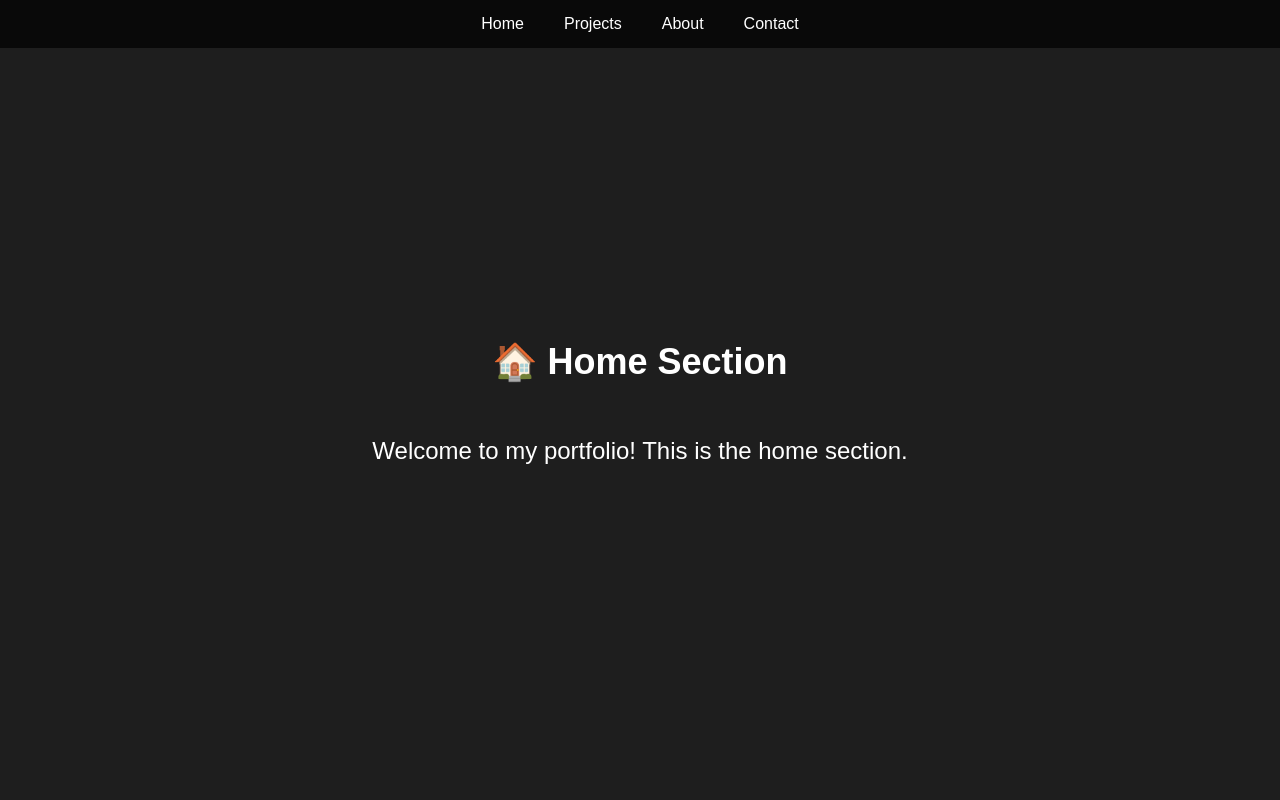
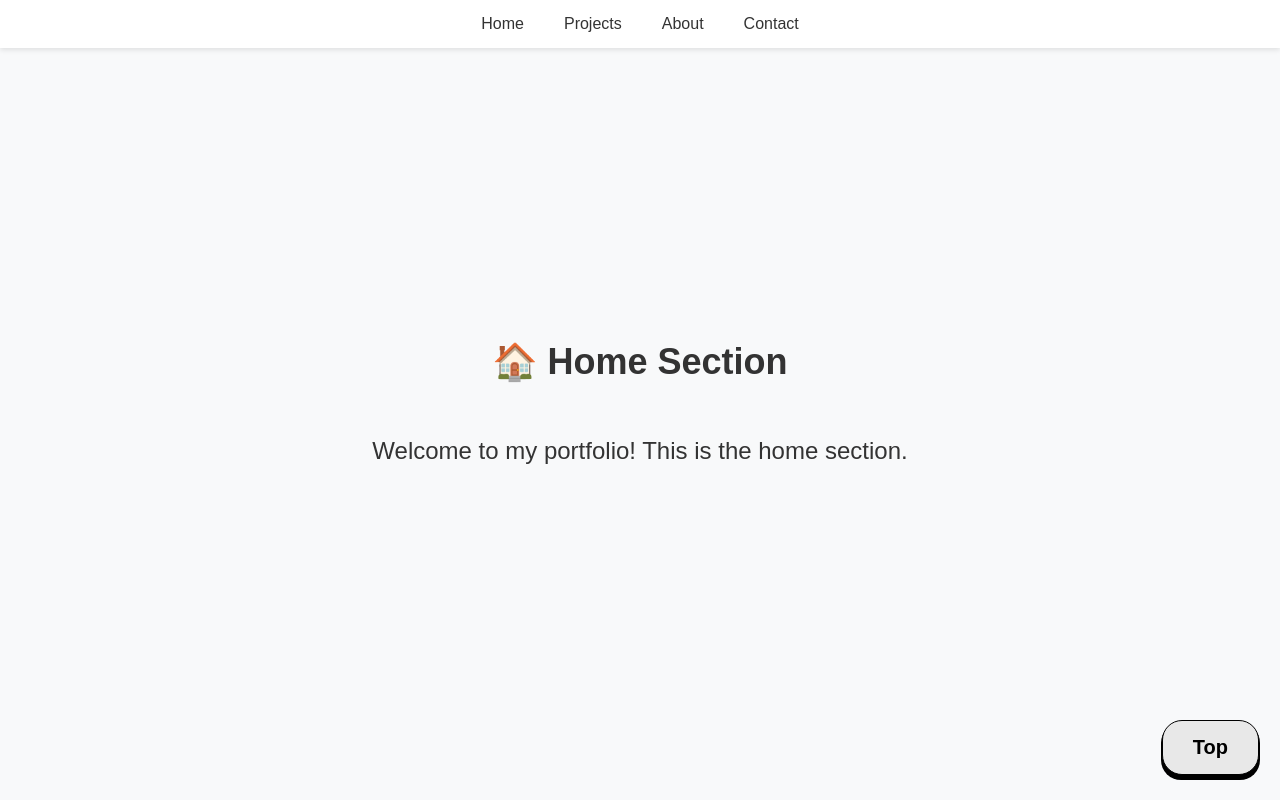
Before and after one commit to fritznastor/portfolio-website, a React (Vite) app in the folder my-portfolio/: page / in a window 1280 px wide. Shown: the top 800 px of the page. Built offline with nearby package versions, Linux system fonts and the light colour scheme.

Commit message:
added back to top button

```diff
--- a/my-portfolio/src/App.jsx
+++ b/my-portfolio/src/App.jsx
@@ -1,22 +1,21 @@
-import { Routes, Route } from "react-router-dom";
 import Navbar from "./components/Navbar";
+import Home from "./pages/Home";
+import Projects from "./pages/Projects";
+import About from "./pages/About";
+import Contact from "./pages/Contact";
 import Footer from "./components/Footer";
-import Home from "./pages/Home";
-import About from "./pages/About";
-import Projects from "./pages/Projects";
-import Contact from "./pages/Contact";
+import BackToTop from "./components/BackToTop"; // Import the button
 
 export default function App() {
   return (
     <>
       <Navbar />
-      <Routes>
-        <Route path="/" element={<Home />} />
-        <Route path="/about" element={<About />} />
-        <Route path="/projects" element={<Projects />} />
-        <Route path="/contact" element={<Contact />} />
-      </Routes>
+      <Home />
+      <Projects />
+      <About />
+      <Contact />
       <Footer />
+      <BackToTop /> {/* Add the Back to Top button */}
     </>
   );
 }
--- /dev/null
+++ b/my-portfolio/src/components/BackToTop.jsx
@@ -0,0 +1,27 @@
+import { useState, useEffect } from "react";
+import { animateScroll as scroll } from "react-scroll";
+import "../styles/backtotop.css"; // Import styling
+
+export default function BackToTop() {
+  const [visible, setVisible] = useState(false);
+
+  // Show the button when scrolling down
+  useEffect(() => {
+    const toggleVisibility = () => {
+      setVisible(true);
+    };
+
+    window.addEventListener("scroll", toggleVisibility);
+    return () => window.removeEventListener("scroll", toggleVisibility);
+  }, []);
+
+  return (
+    <>
+      {visible && (
+        <button className="back-to-top" onClick={() => scroll.scrollToTop({duration: 100})}>
+          <span className="button_top">Top</span>
+        </button>
+      )}
+    </>
+  );
+}
--- a/my-portfolio/src/components/Navbar.jsx
+++ b/my-portfolio/src/components/Navbar.jsx
@@ -4,10 +4,10 @@ import "../styles/global.css";
 export default function Navbar() {
   return (
     <nav className="navbar">
-      <Link to="home" smooth={true} duration={500} offset={-50}>Home</Link>
-      <Link to="projects" smooth={true} duration={500} offset={-50}>Projects</Link>
-      <Link to="about" smooth={true} duration={500} offset={-50}>About</Link>
-      <Link to="contact" smooth={true} duration={500} offset={-50}>Contact</Link>
+      <Link to="home" smooth="easeInOutQuad" duration={1000} offset={-50}>Home</Link>
+      <Link to="projects" smooth="easeInOutQuad" duration={1000} offset={-50}>Projects</Link>
+      <Link to="about" smooth="easeInOutQuad" duration={1000} offset={-50}>About</Link>
+      <Link to="contact" smooth="easeInOutQuad" duration={1000} offset={-50}>Contact</Link>
     </nav>
   );
 }
--- /dev/null
+++ b/my-portfolio/src/styles/backtotop.css
@@ -0,0 +1,43 @@
+button {
+    --button_radius: 1em; /* Rounded corners */
+    --button_color: #e8e8e8; /* Light gray background */
+    --button_outline_color: #000000; /* Black border */
+
+    font-size: 20px;
+    font-weight: bold;
+    cursor: pointer;
+    border-radius: var(--button_radius);
+    background: var(--button_outline_color);
+    position: fixed;
+    bottom: 20px;
+    right: 20px;
+    z-index: 1000;
+    padding: 1px;
+    border: none; /* Remove default button border */
+    outline: none;
+}
+
+  button:hover {
+    opacity: 1;
+    background: var(--button_outline_color); /* No color change */
+  }
+
+  .button_top {
+    display: block;
+    box-sizing: border-box;
+    border: .0000001px solid var(--button_outline_color);
+    border-radius: var(--button_radius);
+    padding: 0.75em 1.5em;
+    background: var(--button_color);
+    color: var(--button_outline_color);
+    transform: translateY(-0.2em);
+    transition: transform 0.1s ease;
+  }
+
+  button:hover .button_top {
+    transform: translateY(-0.33em);
+  }
+
+  button:active .button_top {
+    transform: translateY(0);
+  }
--- a/my-portfolio/src/styles/global.css
+++ b/my-portfolio/src/styles/global.css
@@ -1,93 +1,83 @@
+/* Global Light Theme */
 body {
-    font-family: Arial, sans-serif;
+  font-family: "Poppins", sans-serif;
   margin: 0;
   padding: 0;
+  background: #f8f9fa; /* Light background */
+  color: #333; /* Dark text */
 }
 
-  /* src/styles/global.css */
+/* Navbar */
 .navbar {
   position: fixed;
   top: 0;
   width: 100%;
-    background: rgba(0, 0, 0, 0.7);
+  background: #ffffff; /* White background */
+  box-shadow: 0 2px 5px rgba(0, 0, 0, 0.1); /* Soft shadow */
   padding: 15px 0;
   text-align: center;
 }
+
 .navbar a {
-    color: white;
+  color: #333; /* Dark text */
   margin: 0 20px;
   cursor: pointer;
-    transition: opacity 0.3s;
-  }
-  .navbar a:hover {
-    opacity: 0.7;
+  transition: color 0.3s ease-in-out;
 }
 
-  /* src/styles/hero.css */
-.hero {
-  height: 100vh;
-  display: flex;
-  flex-direction: column;
-  justify-content: center;
-  align-items: center;
-  background: url("../public/background.jpg") no-repeat center center/cover;
-  color: white;
-  text-align: center;
-}
-.hero h1 {
-  font-size: 50px;
-  font-weight: bold;
-}
-.hero .highlight {
-  color: #FF5C00;
+.navbar a:hover {
+  color: #ff5c00; /* Accent color */
 }
 
-/* src/styles/projects.css */
-.projects {
-  text-align: center;
-  padding: 50px;
-}
-.project-grid {
-  display: grid;
-  grid-template-columns: repeat(2, 1fr);
-  gap: 20px;
-}
-.project-card {
-  background: #222;
-  padding: 20px;
-  border-radius: 10px;
-  transition: 0.3s;
-}
-.project-card:hover {
-  background: #333;
-}
-
+/* Sections */
 section {
-  height: 100vh; /* Full screen height */
+  height: 100vh;
   display: flex;
   flex-direction: column;
   justify-content: center;
   align-items: center;
   text-align: center;
   font-size: 24px;
+  background: #ffffff; /* White background */
 }
 
 #home {
-  background: #1E1E1E;
-  color: white;
+  background: #f8f9fa; /* Light gray */
 }
 
 #projects {
-  background: #FF5C00;
-  color: white;
+  background: #e9ecef; /* Slightly darker gray */
 }
 
 #about {
-  background: #222;
-  color: white;
+  background: #ffffff; /* Pure white */
 }
 
 #contact {
-  background: #333;
+  background: #e9ecef;
+}
+
+/* Buttons */
+button {
+  background: #ff5c00;
   color: white;
+  border: none;
+  padding: 10px 20px;
+  border-radius: 5px;
+  cursor: pointer;
+  transition: background 0.3s ease-in-out;
 }
+
+button:hover {
+  background: #e04e00;
+}
+
+/* Enable smooth scrolling for the whole document */
+html {
+  scroll-behavior: smooth;
+}
+
+/* Reduce sudden stops when scrolling */
+html, body {
+  overscroll-behavior: contain;
+}
```
Lines whose indentation alone changed are shown as unchanged.
